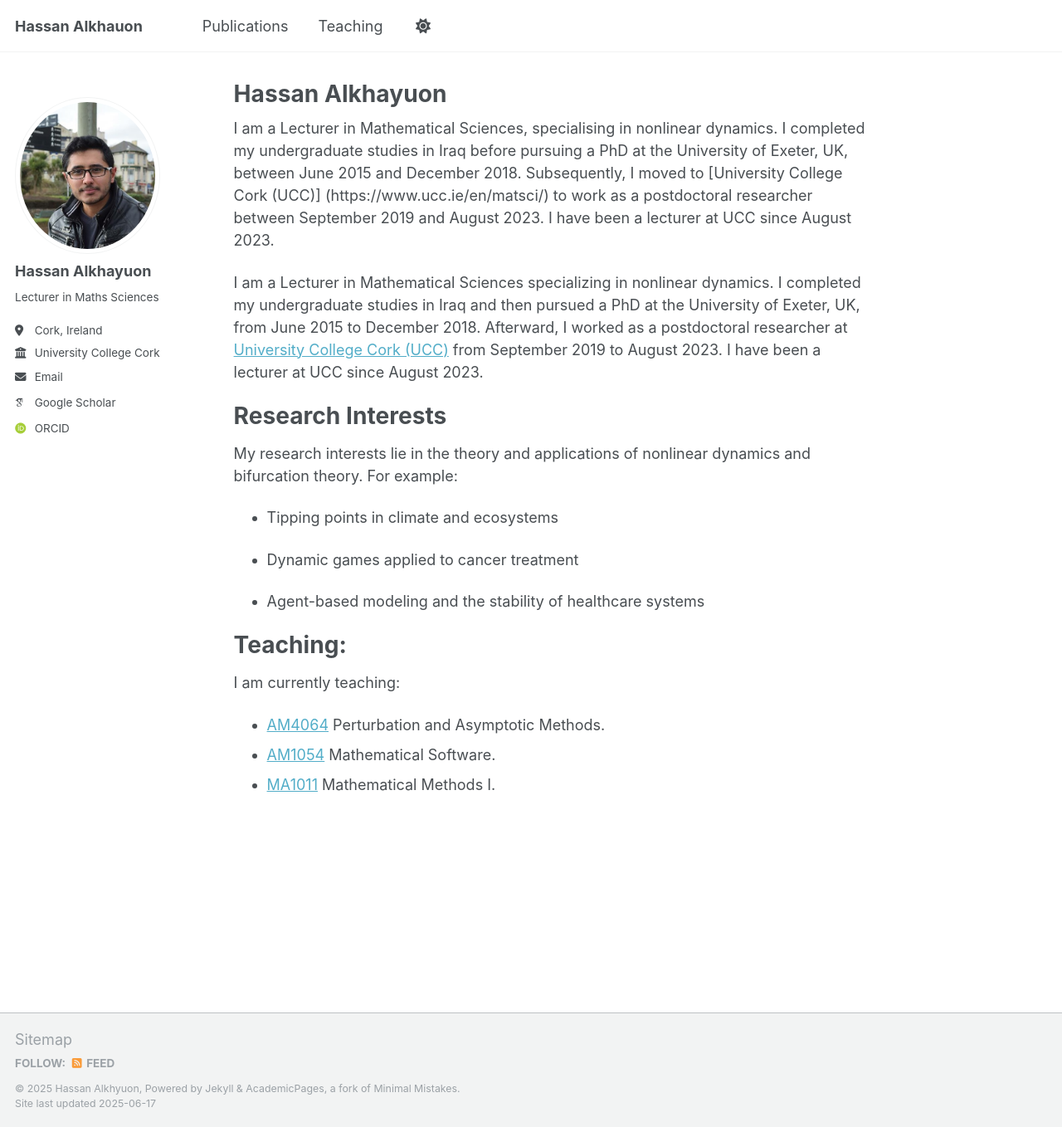
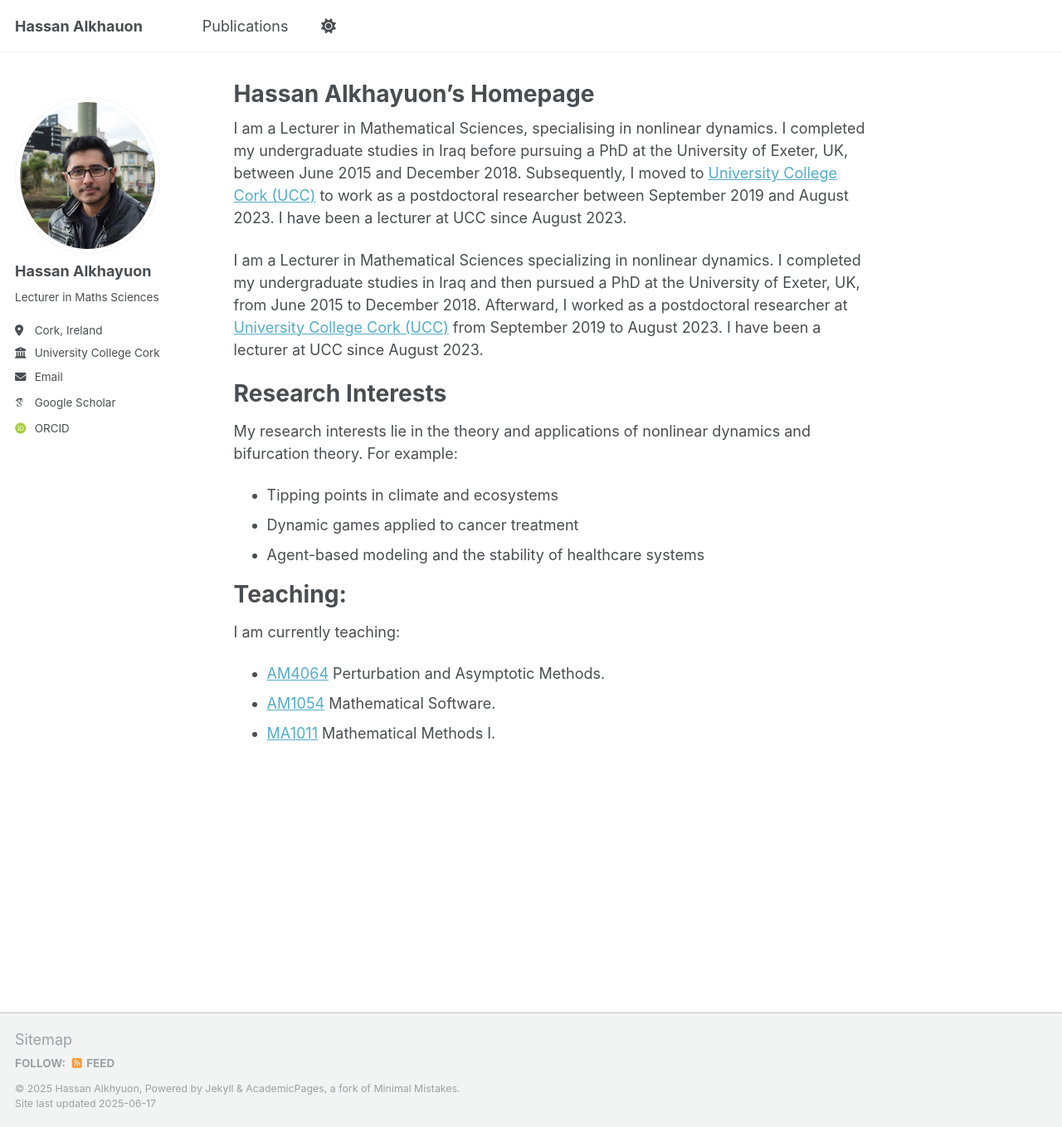
Before and after one commit to hassanalkhayuon/hassanalkhayuon.github.io, a Jekyll site: the page built from _pages/about.md, in a window 1280 px wide and 1358 px high. Shown: the whole window at 83% size. Built offline with Jekyll 4.4.1, drawn with Linux system fonts in a browser that asks for light colours; some web fonts are replaced.

Commit message:
update home page

```diff
--- a/_data/navigation.yml
+++ b/_data/navigation.yml
@@ -11,8 +11,8 @@ main:
   - title: "Publications"
     url: https://scholar.google.com/citations?user=TTuvs9kAAAAJ&hl=en
 
-  - title: "Teaching"
-    url: /teaching/
+#  - title: "Teaching"
+#    url: /teaching/
 
  # - title: "Talks"
  #  url: /talks/
--- a/_pages/about.md
+++ b/_pages/about.md
@@ -1,6 +1,6 @@
 ---
 permalink: /
-title: "Hassan Alkhayuon"
+title: "Hassan Alkhayuon's Homepage"
 author_profile: true
 redirect_from:
   - /about/
@@ -9,7 +9,7 @@ redirect_from:
 
 I am a Lecturer in Mathematical Sciences, specialising in nonlinear dynamics.
 I completed my undergraduate studies in Iraq before pursuing a PhD at the University of Exeter, UK, between June 2015 and December 2018.
-Subsequently, I moved to [University College Cork (UCC)] (https://www.ucc.ie/en/matsci/) to work as a postdoctoral researcher between September 2019 and August 2023.
+Subsequently, I moved to [University College Cork (UCC)](https://www.ucc.ie/en/matsci/) to work as a postdoctoral researcher between September 2019 and August 2023.
 I have been a lecturer at UCC since August 2023.
 
 I am a Lecturer in Mathematical Sciences specializing in nonlinear dynamics.
@@ -22,9 +22,7 @@ Research Interests
 My research interests lie in the theory and applications of nonlinear dynamics and bifurcation theory. For example:
 
 * Tipping points in climate and ecosystems
-
 * Dynamic games applied to cancer treatment
-
 * Agent-based modeling and the stability of healthcare systems
 
 Teaching:
```
